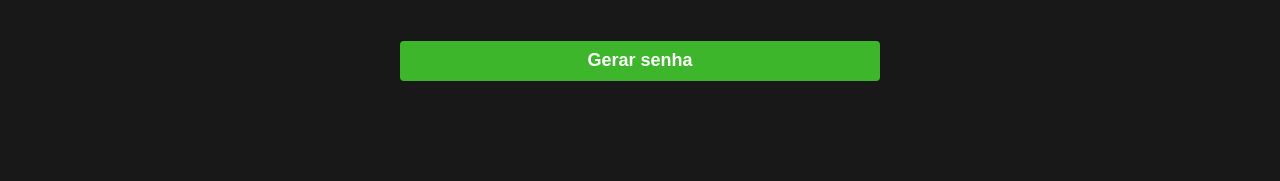
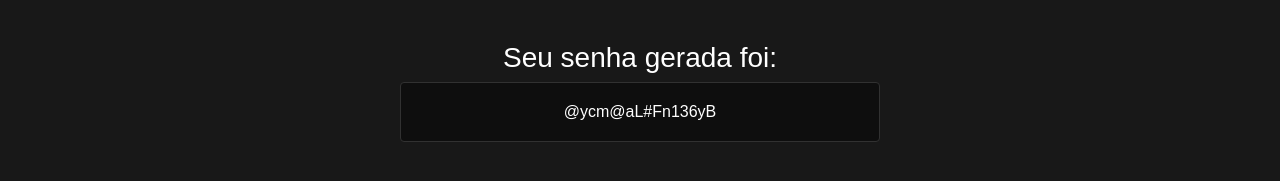
Before and after one commit to Bruno1435/gerador-de-senha, a plain HTML site: page gerador de senha/index.html in a window 1280 px wide. Both pictures are taken after a click on the button "Gerar senha". Shown: the part 439-620 px from the top of the page. Drawn offline with Linux system fonts and the light colour scheme.

Commit message:
corrigindo logica do arquivo JS

```diff
--- a/gerador de senha/index.html
+++ b/gerador de senha/index.html
@@ -2,9 +2,11 @@
 <html lang="pt-br">
 <head>
     <meta charset="UTF-8">
+    <meta http-equiv="X-UA-Compatible" content="IE=edge">
     <meta name="viewport" content="width=device-width, initial-scale=1.0">
     <meta name="keywords" content="Gerador de senhas, gerador password">
     <title>Gerador de senha</title>
+
     <link rel="stylesheet" href="style.css">
 </head>
 
@@ -15,12 +17,12 @@
         <span>Tamanho <span id="valor"></span> caracteres</span>
         <input id="slider" class="slider" type="range" min="8" max="20" value="15"/>
 
-        <button id="button" class="button-cta">Gerar senha</button>
+        <button id="button" class="button-cta" onclick="generatePassword()">Gerar senha</button>
     </main>
 
-    <div id="container-password" class="container-password hide">
+    <div id="container-password" onclick="copyPassword()" class="container-password hide">
         <span class="title">Seu senha gerada foi:</span>
-        <span class="password"></span>
+        <span id="password" class="password"></span>
         <span class="tooltip">Clique aqui para copiar a sua senha</span>
     </div>
 
--- a/gerador de senha/script.js
+++ b/gerador de senha/script.js
@@ -6,7 +6,7 @@ let password = document.querySelector("#password");
 
 let containerPassword = document.querySelector("#container-password");
 
-let charset = "abcdefghijklmnopqrstuvwxyzABCDEFGHIJKLMNOPQRSTUVWXYZ0123456789"
+let charset = "abcdefghijklmnopqrstuvwxyzABCDEFGHIJKLMNOPQRSTUVWXYZ0123456789@!#*"
 let novaSenha = "";
 
 sizePassword.innerHTML = sliderelement.value;
@@ -14,3 +14,22 @@ sizePassword.innerHTML = sliderelement.value;
 slider.oninput = function(){
     sizePassword.innerHTML = this.value;
 }
+
+function generatePassword(){
+
+    let pass = "";
+
+    for(let i = 0, n = charset.length; i < sliderelement.value; ++i){
+        pass += charset.charAt(Math.floor(Math.random() * n));
+    }
+
+    containerPassword.classList.remove("hide");
+    password.innerHTML = pass;
+    novaSenha = pass;
+
+}
+
+function copyPassword(){
+    alert("Senha copiada com sucesso!");
+    navigator.clipboard.writeText(novaSenha);
+}
```
